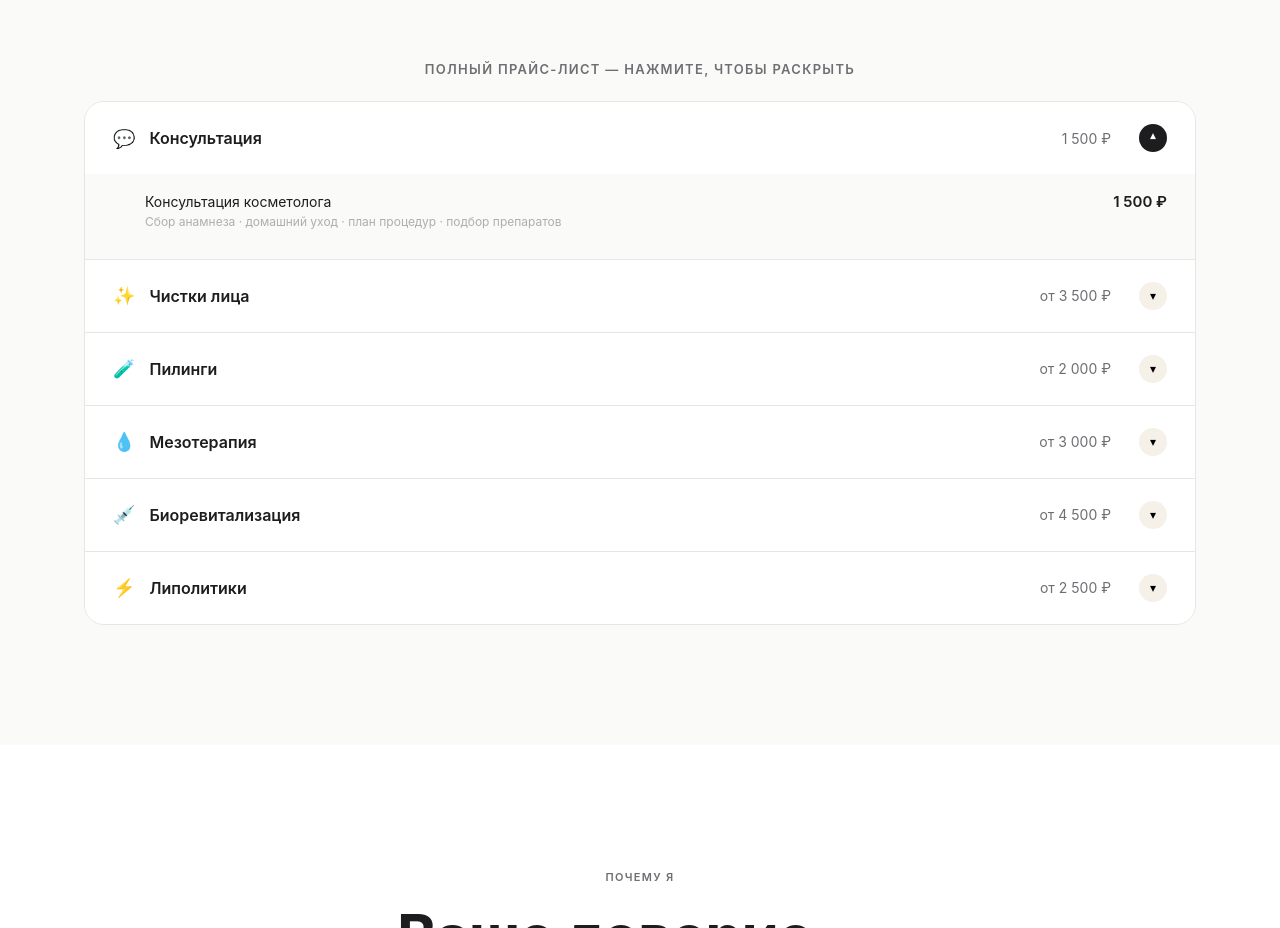
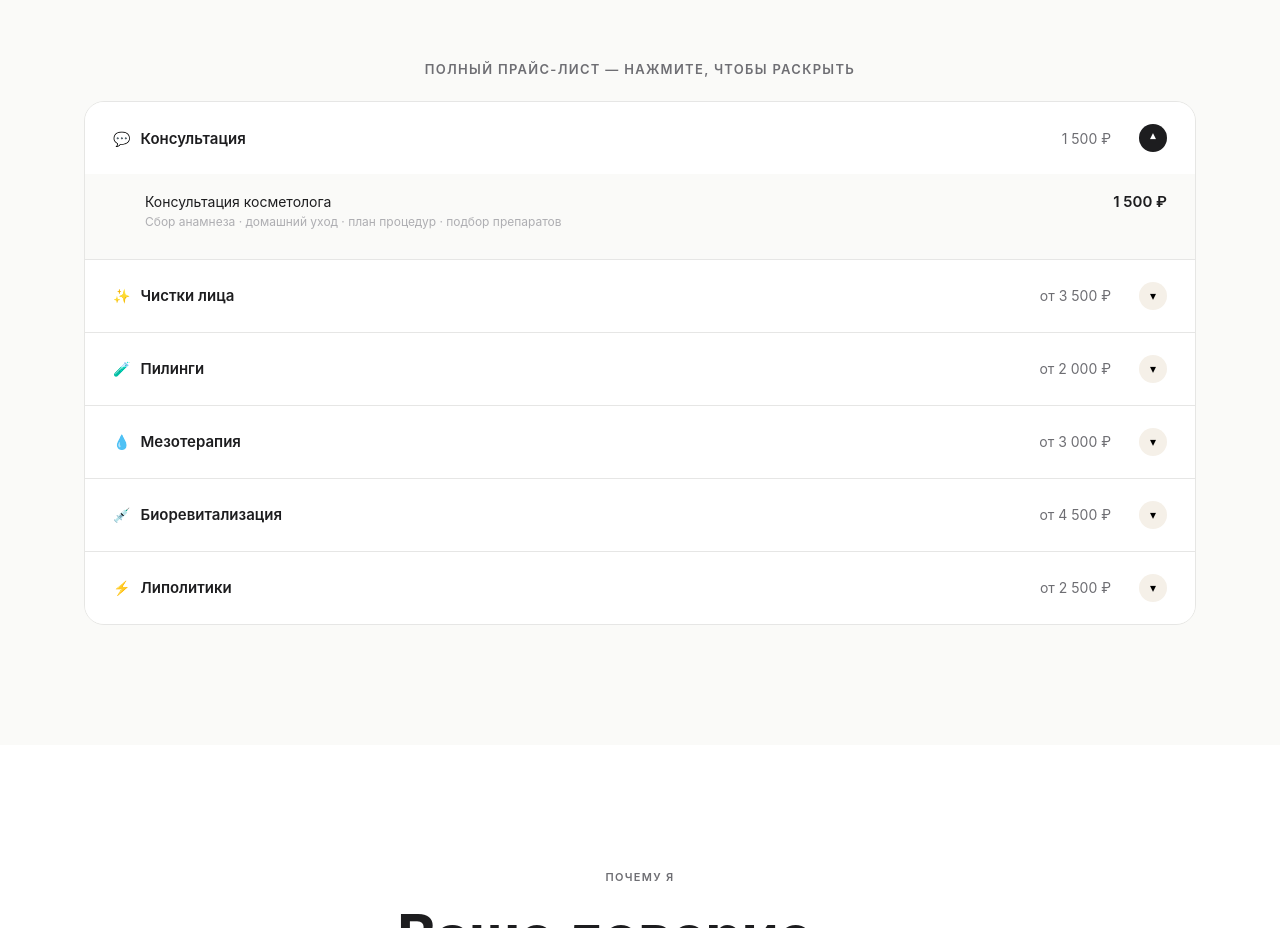
Before and after one commit to valya-app/gordeeva, a plain HTML site: page index.html in a window 1280 px wide. Shown: the part 2808-3736 px from the top of the page. Drawn offline with Linux system fonts and the light colour scheme.

Commit message:
Add files via upload

```diff
--- a/index.html
+++ b/index.html
@@ -626,14 +626,16 @@
       gap: 12px;
     }
     .accordion-trigger:hover { background: var(--milk); }
-    .accordion-trigger__left { display: flex; align-items: center; gap: 14px; }
-    .accordion-trigger__icon { font-size: 18px; flex-shrink: 0; }
-    .accordion-trigger__name { font-size: 16px; font-weight: 600; color: var(--graphite); }
+    .accordion-trigger__left { display: flex; align-items: center; gap: 10px; flex: 1; min-width: 0; }
+    .accordion-trigger__icon { font-size: 14px; flex-shrink: 0; }
+    .accordion-trigger__name { font-size: 15px; font-weight: 600; color: var(--graphite); }
     .accordion-trigger__from {
       font-size: 14px;
       color: var(--mid);
-      margin-left: auto;
       white-space: nowrap;
+      flex-shrink: 0;
+      min-width: 90px;
+      text-align: right;
       padding-right: 16px;
     }
     .accordion-trigger__chevron {
```
